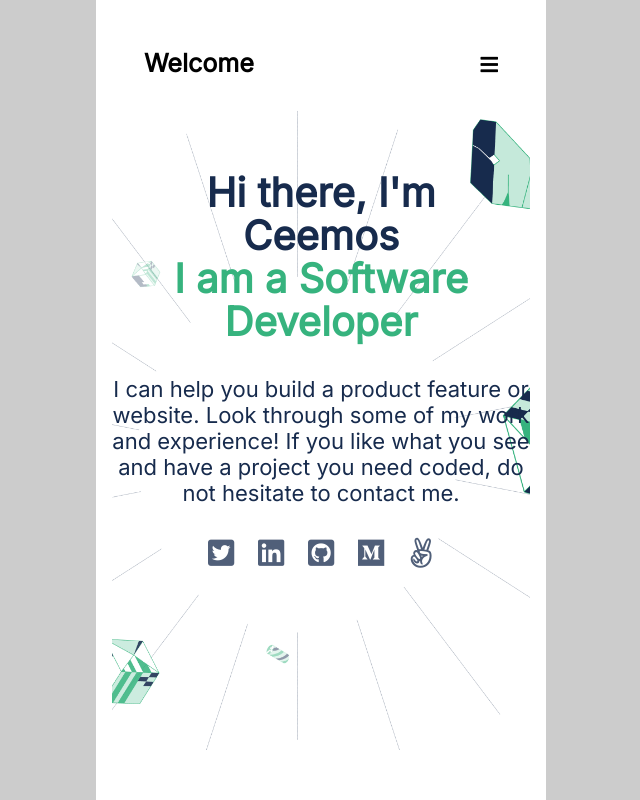
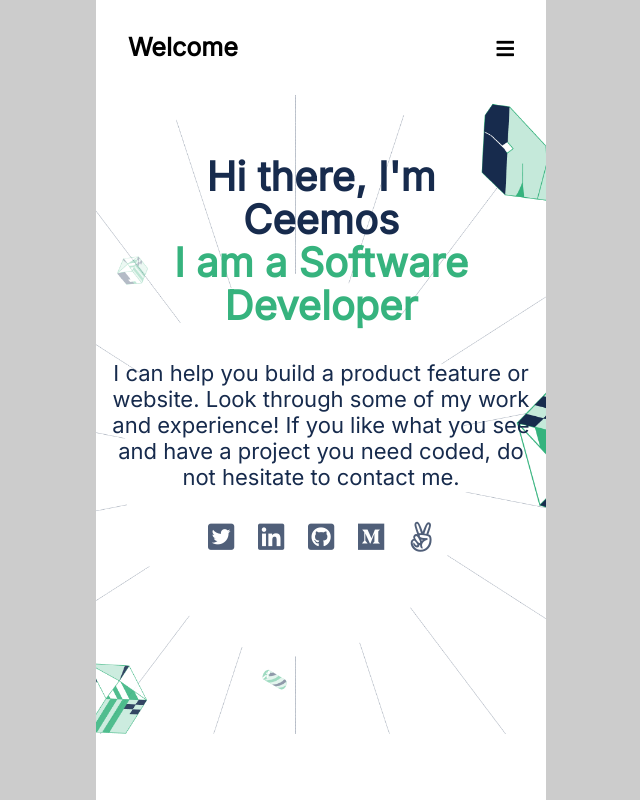
Before and after one commit to Ceemos96/Portfolio-setup-and-mobile-version-skeleton, a website: page index.html in a window 1280 px wide. Shown: the whole page, without its empty margins (319-959 px from the left). Drawn offline with Linux system fonts and the light colour scheme.

Commit message:
Update styles

```diff
--- a/styles.css
+++ b/styles.css
@@ -20,7 +20,6 @@ main {
   margin: 0 auto;
   background-color: white;
   height: 100vh;
-  padding: 1rem;
 }
 
 #page-head {
@@ -76,6 +75,8 @@ h1 {
   text-align: center;
   padding-top: 2rem;
   padding-bottom: 2rem;
+  padding-left: 1rem;
+  padding-right: 1rem;
   margin: 0 auto;
   font-size: 22px;
 }
```
